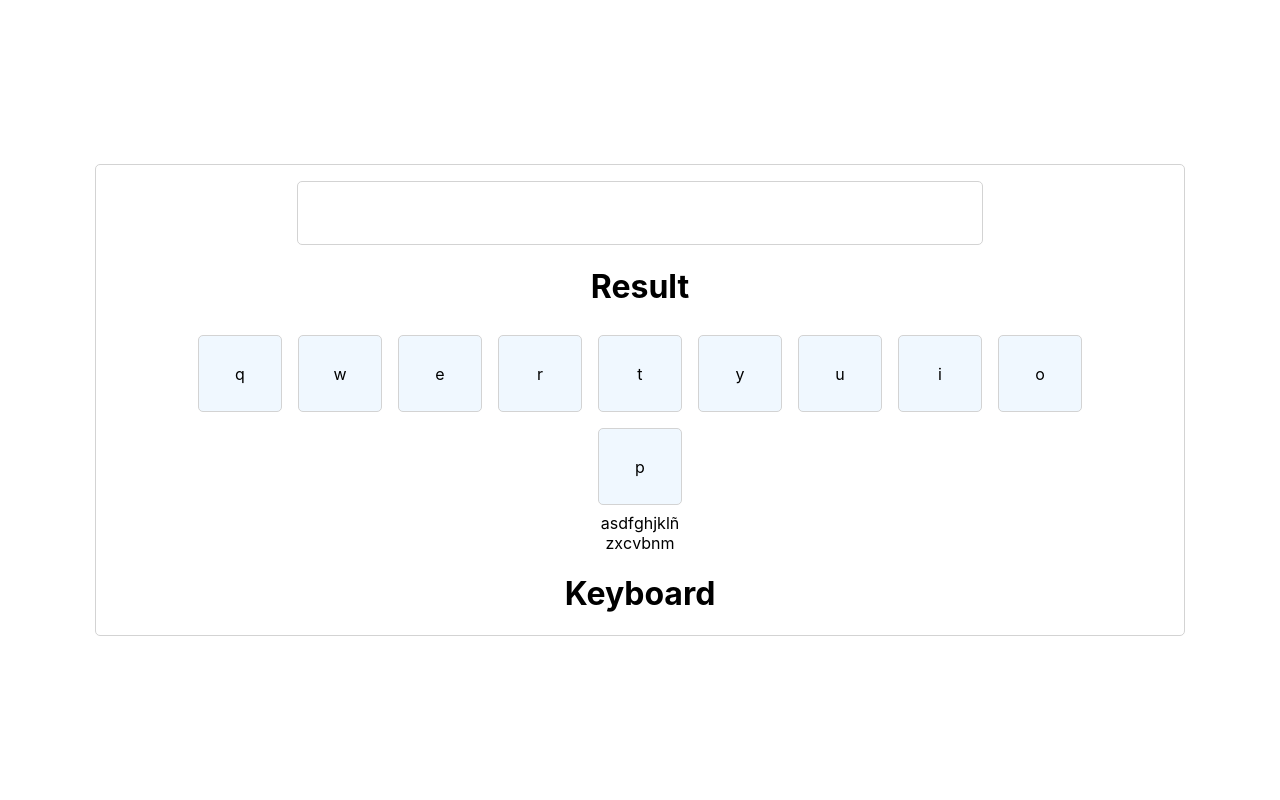
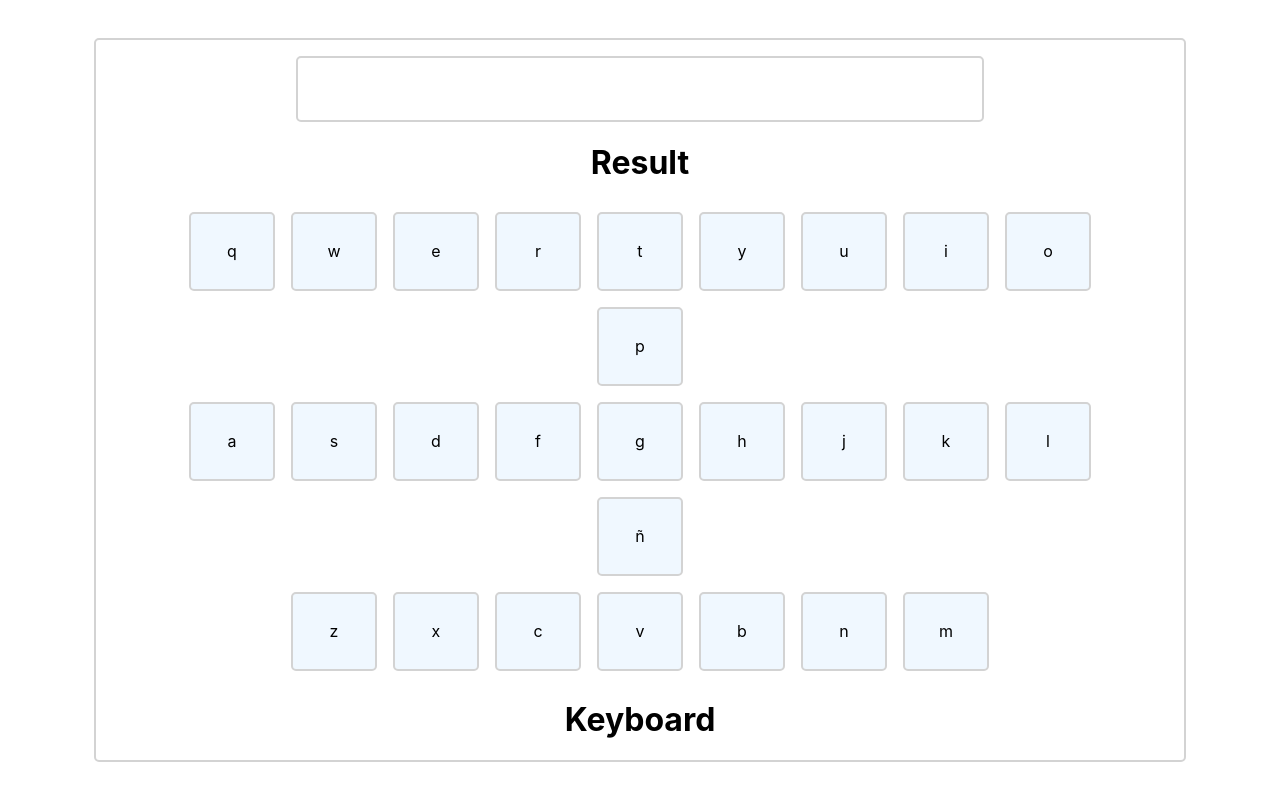
Before and after one commit to bram2507/keyboard, a React (Create React App) app: page / in a window 1280 px wide. Built offline with nearby package versions, Linux system fonts and the light colour scheme.

Commit message:
update: update style on keys and keyboard

```diff
--- a/src/App.css
+++ b/src/App.css
@@ -37,7 +37,7 @@
   width: 85%;
   min-height: 50vh;
   flex-direction: column;
-  border: 1px solid lightgray;
+  border: 2px solid lightgray;
   border-radius: 5px;
 }
 
@@ -58,7 +58,7 @@
   width: 60%;
   height: 30px;
   border-radius: 5px;
-  border: 1px solid lightgray;
+  border: 2px solid lightgray;
   padding: 2vh;
   margin-top: 2vh;
 }
@@ -88,7 +88,7 @@
   width: 82px;
   height: 75px;
   border-radius: 5px;
-  border: 1px solid lightgrey;
+  border: 2px solid lightgrey;
   background-color: aliceblue;
   margin: 1vh;
 }
@@ -100,7 +100,7 @@
     width: 82px;
     height: 75px;
     border-radius: 5px;
-    border: 1px solid lightseagreen;
+    border: 2px solid lightseagreen;
     background-color: aliceblue;
     margin: 1vh;
 
--- a/src/componets/Buttons/key.js
+++ b/src/componets/Buttons/key.js
@@ -10,6 +10,29 @@ export const Key = (getInputText) => {
     "item-value",
     "item-value",
     "item-value",
+    "item-value",
+    "item-value",
+    "item-value",
+    "item-value",
+    "item-value",
+    "item-value",
+    "item-value",
+  ]);
+
+  const [classKey2, setClass2] = useState([
+    "item-value",
+    "item-value",
+    "item-value",
+    "item-value",
+    "item-value",
+    "item-value",
+    "item-value",
+    "item-value",
+    "item-value",
+    "item-value",
+  ]);
+
+  const [classKey3, setClass3] = useState([
     "item-value",
     "item-value",
     "item-value",
@@ -45,7 +68,7 @@ export const Key = (getInputText) => {
                       return e;
                     })
                   );
-                }, 1000);
+                }, 100);
               }}
               className={classKey[index]}
               key={e}
@@ -56,13 +79,31 @@ export const Key = (getInputText) => {
         })}
       </div>
       <div className="keyboard_container__item">
-        {secondRowLetters.map((e) => {
+        {secondRowLetters.map((e, index) => {
           return (
             <div
               onClick={() => {
                 getInputText(e);
+                setClass2(
+                  classKey2.map((e, i) => {
+                    if (i === index) {
+                      e = "item-value--focus";
+                    }
+                    return e;
+                  })
+                );
+                setTimeout(() => {
+                  setClass2(
+                    classKey2.map((e, i) => {
+                      if (i === index) {
+                        e = "item-value";
+                      }
+                      return e;
+                    })
+                  );
+                }, 100);
               }}
-              className={classKey}
+              className={classKey2[index]}
               key={e}
             >
               {e}
@@ -71,13 +112,31 @@ export const Key = (getInputText) => {
         })}
       </div>
       <div className="keyboard_container__item">
-        {thirdRowLetters.map((e) => {
+        {thirdRowLetters.map((e, index) => {
           return (
             <div
               onClick={() => {
                 getInputText(e);
+                setClass3(
+                  classKey3.map((e, i) => {
+                    if (i === index) {
+                      e = "item-value--focus";
+                    }
+                    return e;
+                  })
+                );
+                setTimeout(() => {
+                  setClass3(
+                    classKey3.map((e, i) => {
+                      if (i === index) {
+                        e = "item-value";
+                      }
+                      return e;
+                    })
+                  );
+                }, 100);
               }}
-              className={classKey}
+              className={classKey3[index]}
               key={e}
             >
               {e}
```
Also changed, not shown: src/componets/Keyboard/keyboard.js (+0 -9 lines).
